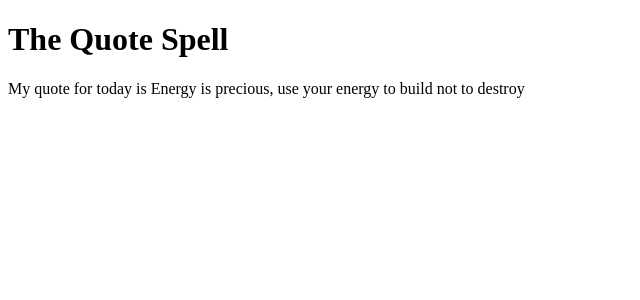
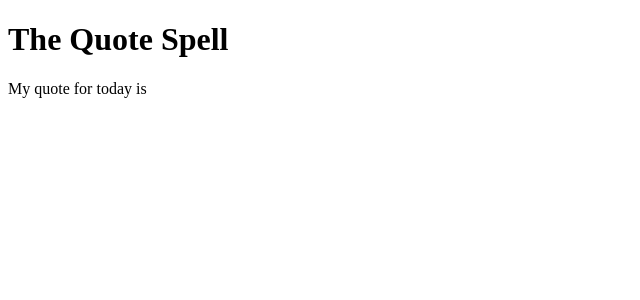
Before and after one commit to Steve-design/my-Quotes, an Angular app: page / in a window 1280 px wide. Shown: the top 300 px of the page, without its empty margins (0-640 px from the left). Built offline with nearby package versions, Linux system fonts and the light colour scheme.

Commit message:
create a constructor function and give it an array of three strings value

```diff
--- a/src/app/app.component.ts
+++ b/src/app/app.component.ts
@@ -6,5 +6,9 @@ import { Component } from '@angular/core';
   styleUrls: ['./app.component.css']
 })
 export class AppComponent {
-  quote = 'Energy is precious, use your energy to build not to destroy';
+  quotes:string[];
+
+  constructor(){
+    this.quotes = ['Watch finding Nemo', 'Buy cookies', 'Get new phone case']
+  }
 }
```
